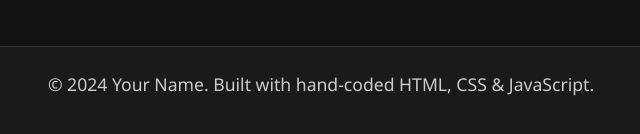
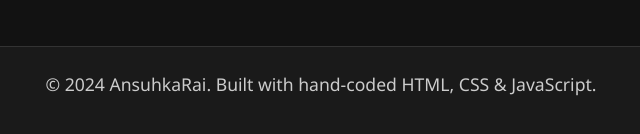
Before and after one commit to asmitrai2030/Portfolio, a plain HTML site: page index.html in a window 1280 px wide. Shown: the part 3460-3594 px from the top of the page, 319-959 px from the left. Drawn offline with nearby package versions, Linux system fonts and the light colour scheme.

Commit message:
Update index.html

```diff
--- a/index.html
+++ b/index.html
@@ -159,7 +159,7 @@
   </main>
 
   <footer>
-    <p>© 2024 Your Name. Built with hand-coded HTML, CSS & JavaScript.</p>
+    <p>© 2024 AnsuhkaRai. Built with hand-coded HTML, CSS & JavaScript.</p>
   </footer>
 </body>
 </html>
```
